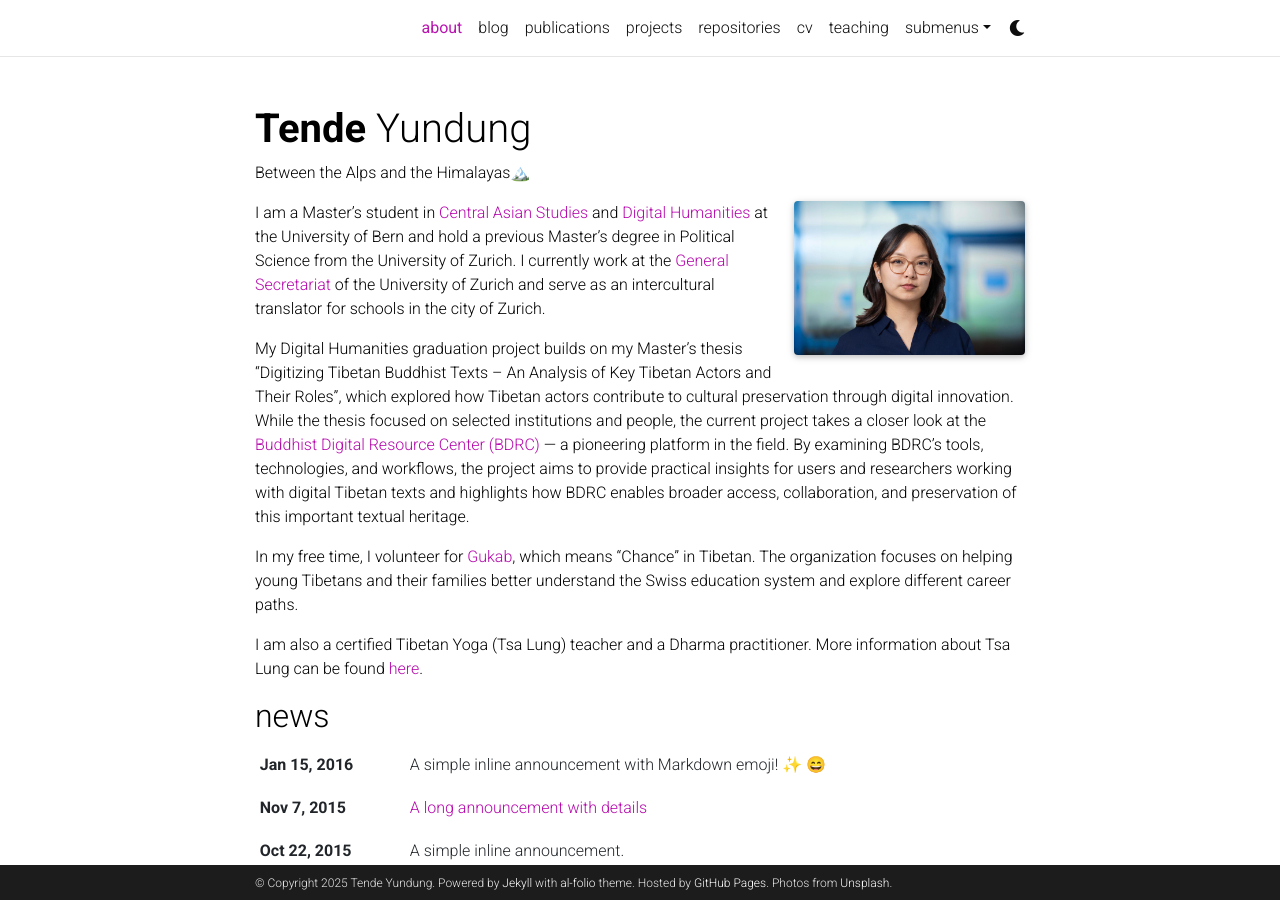
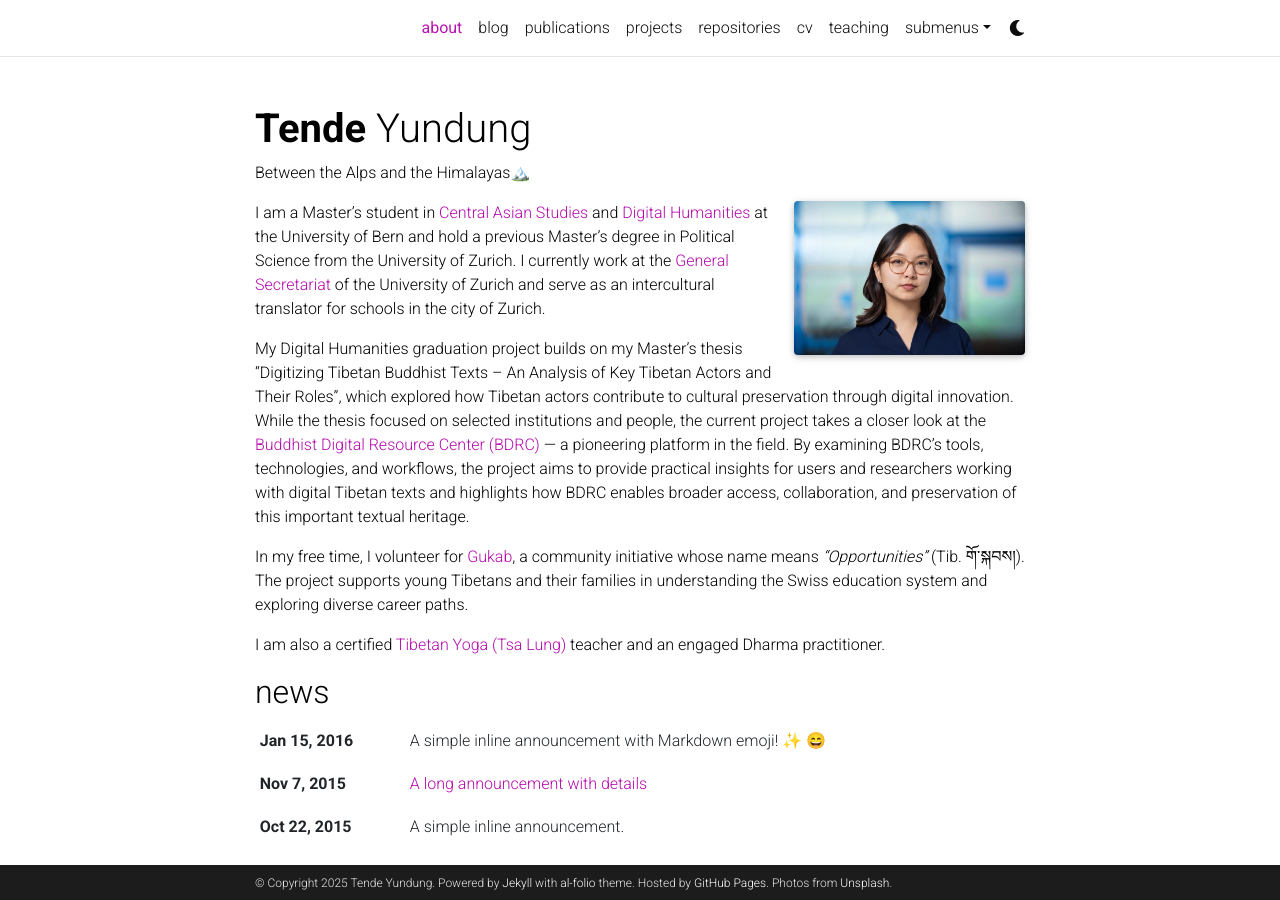
Before and after one commit to yundung/yundung.github.io, a Jekyll site: the page built from _pages/about.md, in a window 1280 px wide and 900 px high. Built offline with Jekyll 4.4.1, drawn with Linux system fonts in a browser that asks for light colours; full-size pictures stand in for the smaller copies a plugin makes; emoji names are drawn with the system emoji font; comment, search, counter and statistics services are not loaded; a style sheet for code colours, icons or effects is not loaded.

Commit message:
Biography updated with Gukab in Tibetan

```diff
--- a/_pages/about.md
+++ b/_pages/about.md
@@ -23,6 +23,6 @@ I am a Master's student in [Central Asian Studies](https://www.philhist.unibe.ch
 
 My Digital Humanities graduation project builds on my Master’s thesis “Digitizing Tibetan Buddhist Texts – An Analysis of Key Tibetan Actors and Their Roles”, which explored how Tibetan actors contribute to cultural preservation through digital innovation. While the thesis focused on selected institutions and people, the current project takes a closer look at the [Buddhist Digital Resource Center (BDRC)](https://www.bdrc.io) — a pioneering platform in the field. By examining BDRC’s tools, technologies, and workflows, the project aims to provide practical insights for users and researchers working with digital Tibetan texts and highlights how BDRC enables broader access, collaboration, and preservation of this important textual heritage.
 
-In my free time, I volunteer for [Gukab](https://www.instagram.com/p/DB8Tk8eu10i/?utm_source=ig_web_copy_link&igsh=MzRlODBiNWFlZA==), which means "Chance" in Tibetan. The organization focuses on helping young Tibetans and their families better understand the Swiss education system and explore different career paths.
+In my free time, I volunteer for [Gukab](https://www.instagram.com/p/DB8Tk8eu10i/?utm_source=ig_web_copy_link&igsh=MzRlODBiNWFlZA==), a community initiative whose name means *“Opportunities”* (Tib. གོ་སྐབས།). The project supports young Tibetans and their families in understanding the Swiss education system and exploring diverse career paths.
 
-I am also a certified Tibetan Yoga (Tsa Lung) teacher and a Dharma practitioner. More information about Tsa Lung can be found [here](https://drikung.ch/tsa-lung-tibetisches-yoga/).
+I am also a certified [Tibetan Yoga (Tsa Lung)](https://drikung.ch/tsa-lung-tibetisches-yoga/) teacher and an engaged Dharma practitioner.
```
